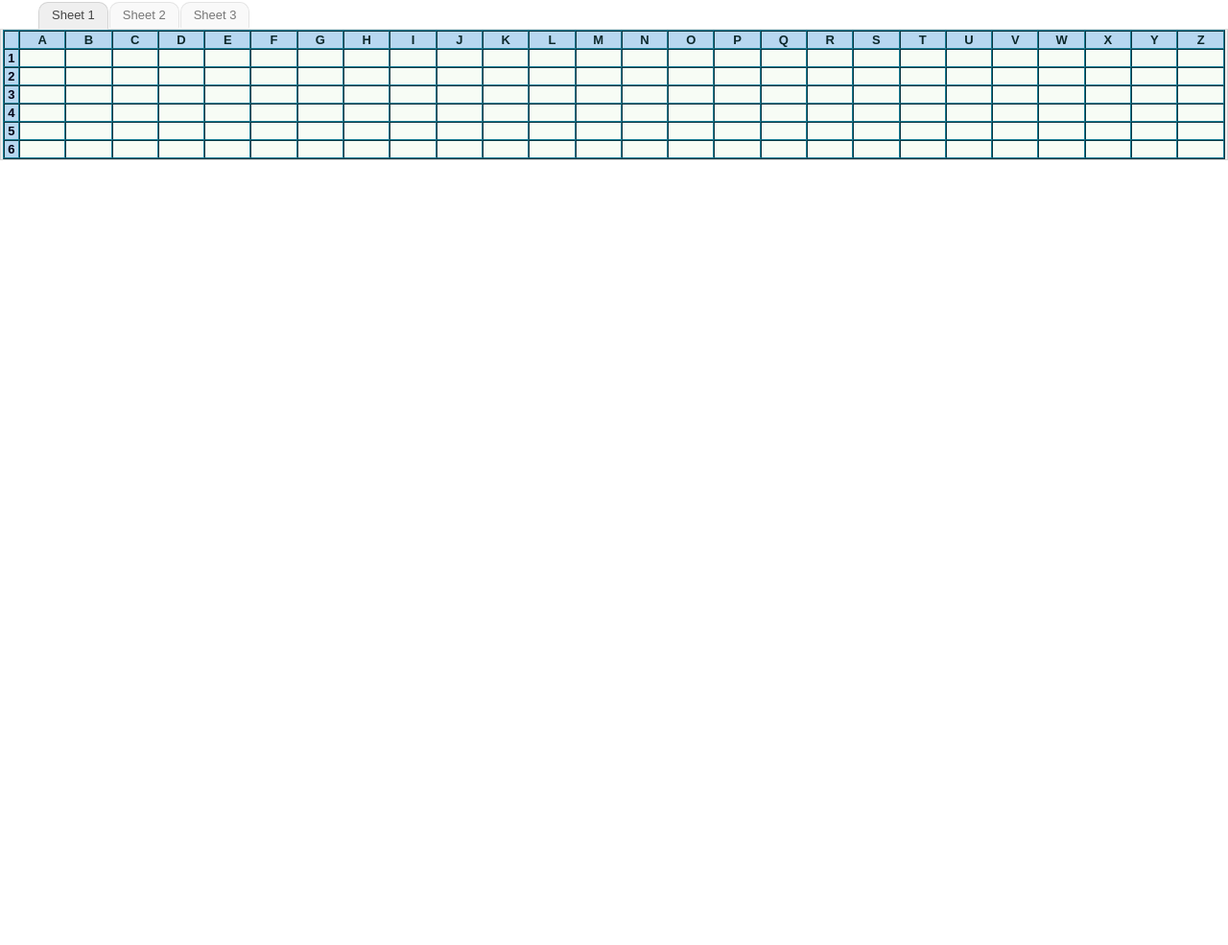
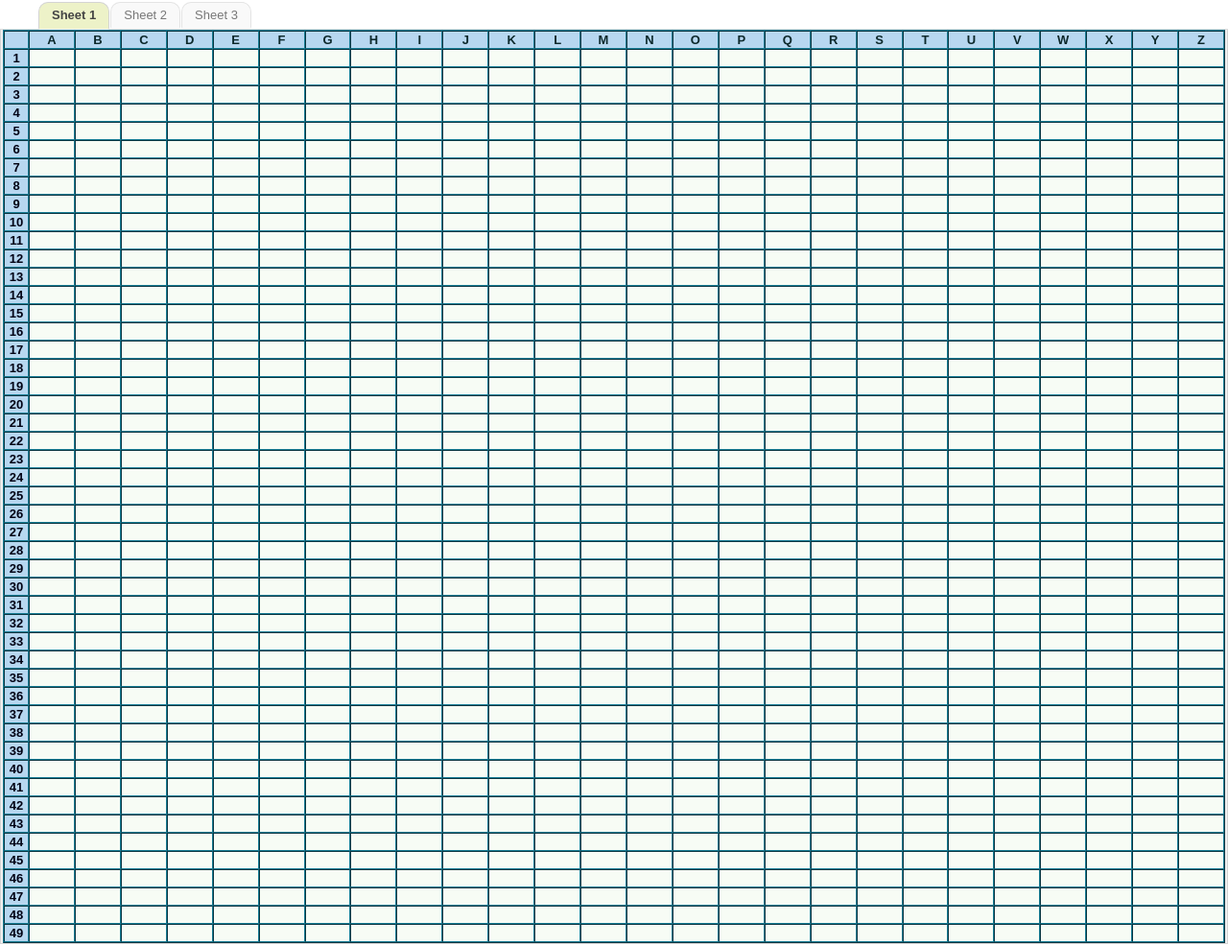
Before and after one commit to mrs-Reding/jstrainee, a plain HTML site: page index.html in a window 1280 px wide. Shown: the whole page at 96% size. Before the commit the page ends 800 px from the top, so only its background shows below. Drawn offline with Linux system fonts and the light colour scheme.

Commit message:
change table on js

```diff
--- a/index.html
+++ b/index.html
@@ -4,100 +4,18 @@
 		<meta charset="UTF-8"/>
 		<title>Document</title>
 		<link rel="stylesheet" href="style.css"/>
+      <script src="js/table.js"></script>
 		<script src="js/tab.js"></script>
-	</head>
+   </head>
 	<body>
 		<div id="tabContainer">
          <div id="tabs__caption">
-			   <ul>
+  			   <ul>
                <li id="tabHeader_1">Sheet 1</li>
                <li id="tabHeader_2">Sheet 2</li>
                <li id="tabHeader_3">Sheet 3</li>
-			   </ul>
+            </ul>
          </div>
-		<div id="tabs__content1">
-			<table border="1">
-				<thead>
- 					<tr>
-  						<th></th><th>A</th><th>B</th>
-  						<th>C</th><th>D</th><th>E</th>
-  						<th>F</th><th>G</th><th>H</th>
-  						<th>I</th><th>J</th><th>K</th>
- 						<th>L</th><th>M</th><th>N</th>
-  						<th>O</th><th>P</th><th>Q</th>
-  						<th>R</th><th>S</th><th>T</th>
-  						<th>U</th><th>V</th><th>W</th>
-  						<th>X</th><th>Y</th><th>Z</th>
- 					</tr>
-				</thead>
-				 	<tr>
-  						<th>1</th>
-  						<td></td><td></td><td></td><td></td>
-  						<td></td><td></td><td></td><td></td>
-  						<td></td><td></td><td></td><td></td>
-  						<td></td><td></td><td></td><td></td>
-  						<td></td><td></td><td></td><td></td>
-  						<td></td><td></td><td></td><td></td>
-  						<td></td><td></td>
- 					</tr>
- 					<tr>
-  						<th>2</th>
-  						<td></td><td></td><td></td><td></td>
-  						<td></td><td></td><td></td><td></td>
-  						<td></td><td></td><td></td><td></td>
-  						<td></td><td></td><td></td><td></td>
-  						<td></td><td></td><td></td><td></td>
-  						<td></td><td></td><td></td><td></td>
-  						<td></td><td></td>
- 					</tr>
- 					<tr>
-  						<th>3</th>
-  						<td></td><td></td><td></td><td></td>
-  						<td></td><td></td><td></td><td></td>
-  						<td></td><td></td><td></td><td></td>
-  						<td></td><td></td><td></td><td></td>
-  						<td></td><td></td><td></td><td></td>
-  						<td></td><td></td><td></td><td></td>
-  						<td></td><td></td>
- 					</tr>
- 					<tr>
-  						<th>4</th>
-  						<td></td><td></td><td></td><td></td>
-  						<td></td><td></td><td></td><td></td>
-  						<td></td><td></td><td></td><td></td>
-  						<td></td><td></td><td></td><td></td>
-  						<td></td><td></td><td></td><td></td>
-  						<td></td><td></td><td></td><td></td>
-  						<td></td><td></td>
- 					</tr>
- 					<tr>
-  						<th>5</th>
-  						<td></td><td></td><td></td><td></td>
-  						<td></td><td></td><td></td><td></td>
-  						<td></td><td></td><td></td><td></td>
-  						<td></td><td></td><td></td><td></td>
-  						<td></td><td></td><td></td><td></td>
-  						<td></td><td></td><td></td><td></td>
-  						<td></td><td></td>
- 					</tr>
- 					<tr>
-  						<th>6</th>
-  						<td></td><td></td><td></td><td></td>
-  						<td></td><td></td><td></td><td></td>
-  						<td></td><td></td><td></td><td></td>
-  						<td></td><td></td><td></td><td></td>
-  						<td></td><td></td><td></td><td></td>
-  						<td></td><td></td><td></td><td></td>
-  						<td></td><td></td>
- 					</tr>
-			</table>
-		</div>
-		<div id="tabs__content2">
-			<p>table2</p>
-		</div>
-		<div id="tabs__content3">
-			<p>table3</p>
-		</div>
-		</div>
+      </div>
 	</body>
 </html>
--- a/js/tab.js
+++ b/js/tab.js
@@ -1,6 +1,11 @@
 window.onload=function() {
 
   var container = document.getElementById("tabContainer");
+
+  for (var i = 1; i <= 3; i++) {
+    container.appendChild(generateTableHTML(null, 50, i));
+  }
+
   var navitem = container.querySelector("#tabs__caption ul li");
   var ident = navitem.id.split("_")[1];
   navitem.parentNode.setAttribute("data-current",ident);
@@ -10,6 +15,8 @@ document.getElementById("tabs__content" + ident).setAttribute("class", "active")
   for (var i = 0; i < tabs.length; i++) {
     tabs[i].onclick=displayPage;
   }
+
+
 }
 
 function displayPage() {
--- /dev/null
+++ b/js/table.js
@@ -0,0 +1,53 @@
+function generateTableHTML(columns, rows, index) {
+  	var columns = columns || 26;
+  	var rows = rows || 100;
+
+  	var content = document.createElement('div');
+  	content.setAttribute('id', "tabs__content" + index);
+
+  	var table = document.createElement('table');
+  	table.setAttribute("border", 1);
+
+	table.appendChild(generateTableHeader(columns));
+  	table.appendChild(genereateTableBody(rows, columns));
+
+  	content.appendChild(table);
+
+  return content;
+}
+
+function generateTableHeader(columns) {
+	var tableHead = document.createElement('thead');
+
+  	var headRow = document.createElement('tr');
+  	headRow.appendChild(document.createElement('th'));
+
+	for (var i = 0; i < columns; i++) {
+		var cell = document.createElement('th');
+	  	cell.innerHTML  = String.fromCharCode( 97 + i).toUpperCase();
+	  	headRow.appendChild(cell);
+	}
+
+  	tableHead.appendChild(headRow);
+
+  	return tableHead
+}
+
+function genereateTableBody(rows, columns) {
+	var tbody = document.createElement('tbody');
+
+  	for (var i = 1; i < rows; i++) {
+	  	var trow = document.createElement('tr');
+	  	var numberColumn = document.createElement('th');
+	  	numberColumn.innerHTML  = i;
+
+	  	trow.appendChild(numberColumn);
+
+	  	for (var k = 0; k < columns; k++)  {
+	  		trow.appendChild(document.createElement('td'))
+	  	}
+  		tbody.appendChild(trow);
+  	}
+
+  	return tbody;
+}
--- a/style.css
+++ b/style.css
@@ -46,12 +46,13 @@ ul {list-style: none;
 [id^=tabHeader_]:hover {
 	color: #187d95;
 	padding: 0 13px;
-	background: #edf2c8;
+	background: #EFEFEF;
 	border: 1px solid #b7d7f0;
 }
 [id^=tabHeader_].active {
 	color: #444;
-	background: #EFEFEF;
+	background: #edf2c8;
+	font-weight: bold;
 	padding: 0 13px 2px;
 	border: 1px solid #D4D4D4;
 	border-bottom: 1px solid #EFEFEF;
```
Lines whose indentation alone changed are shown as unchanged.
